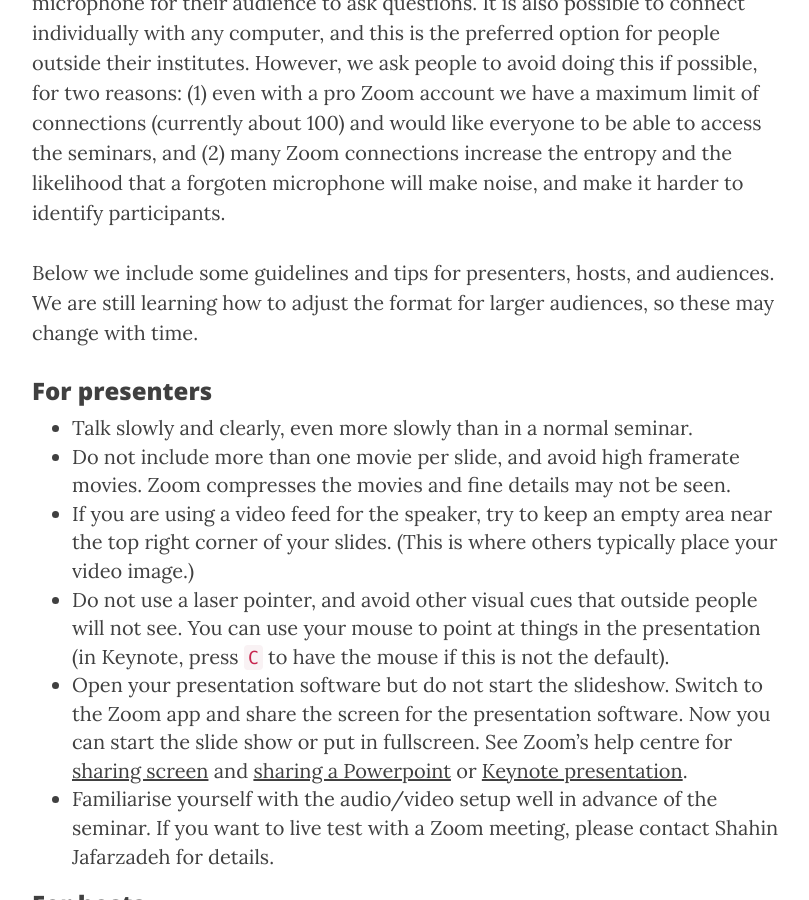
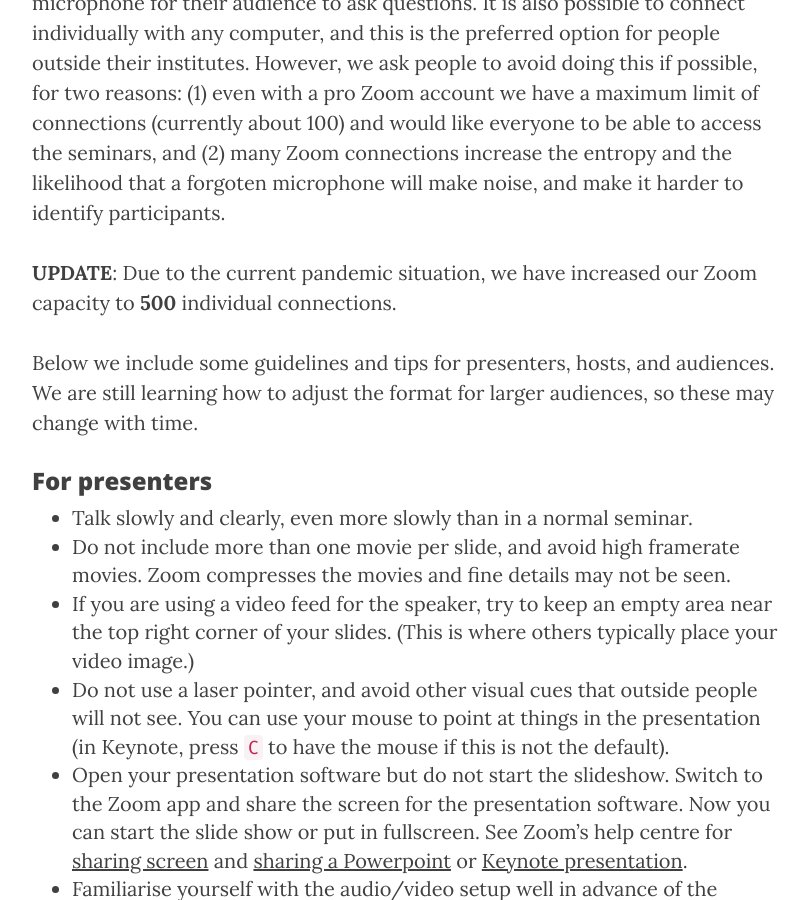
Before and after one commit to ITA-Solar/espos, a Jekyll site: the page built from guidelines.md, in a window 1280 px wide and 900 px high, scrolled down 827 px. Shown: the whole window, without its empty margins (233-1042 px from the left). Built offline with Jekyll 4.4.1, drawn with Linux system fonts in a browser that asks for light colours; nearby versions of some CDN libraries.

Commit message:
Update guidelines.md

```diff
--- a/guidelines.md
+++ b/guidelines.md
@@ -9,6 +9,8 @@ header-img: "img/guidelines-bg.jpg"
 The nominal duration of each seminar is 30 minutes, plus time for questions (about 10 minutes). We will be broadcasting via [Zoom](https://zoom.us), with other institutes connecting remotely. At the host institute, the seminar will be held as close as possible to a normal seminar. The host institute will stream the slides and an additional speaker video through Zoom.
 
 Remote institutes are encouraged to present the Zoom feed through their projector or screen as in a typical seminar. They can also connect a webcam and microphone for their audience to ask questions. It is also possible to connect individually with any computer, and this is the preferred option for people outside their institutes. However, we ask people to avoid doing this if possible, for two reasons: (1) even with a pro Zoom account we have a maximum limit of connections (currently about 100) and would like everyone to be able to access the seminars, and (2) many Zoom connections increase the entropy and the likelihood that a forgoten microphone will make noise, and make it harder to identify participants.
+
+**UPDATE**: Due to the current pandemic situation, we have increased our Zoom capacity to **500** individual connections.
 
 Below we include some guidelines and tips for presenters, hosts, and audiences. We are still learning how to adjust the format for larger audiences, so these may change with time.
 
```
